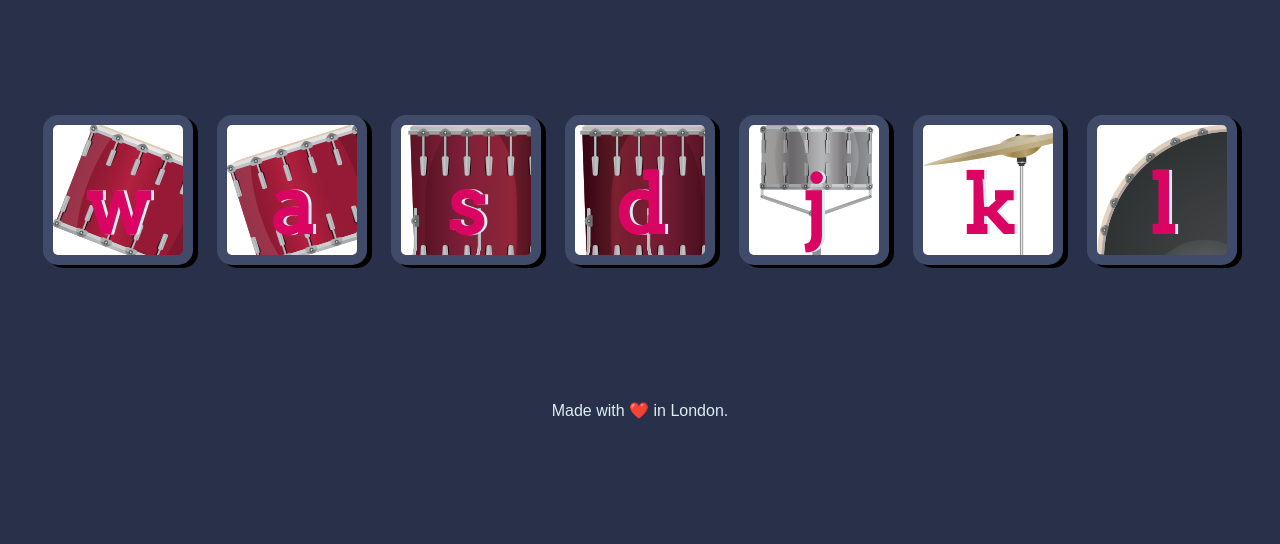
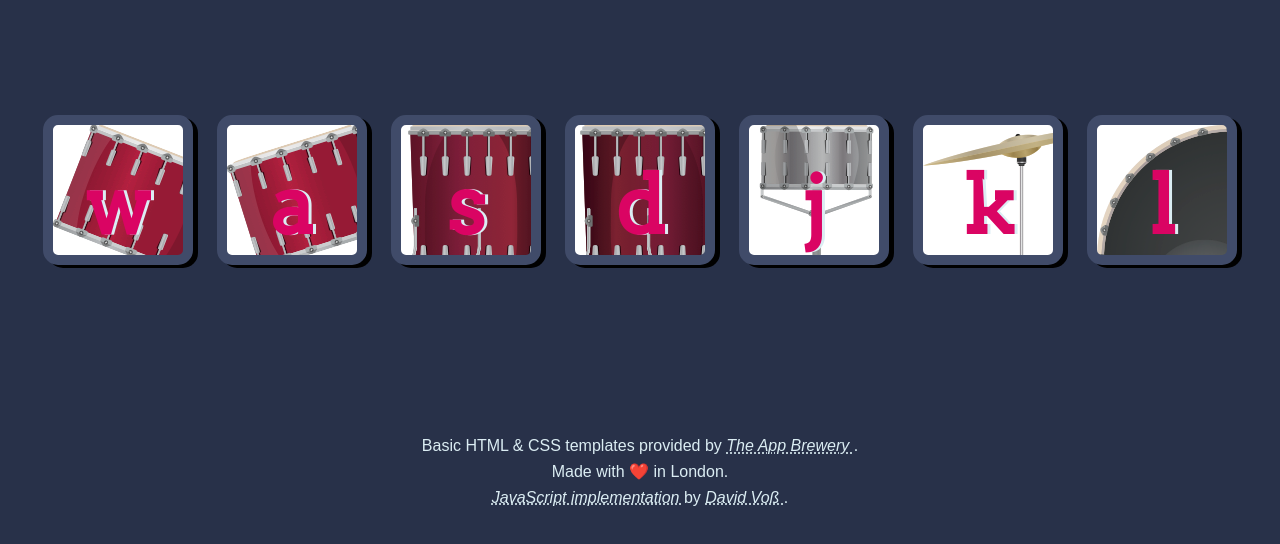
Before and after one commit to David-Voss/Drum-Kit, a plain HTML site: page index.html in a window 1280 px wide. Shown: the part 174-718 px from the top of the page. Drawn offline with Linux system fonts and the light colour scheme.

Commit message:
Restructured the code for final presentation. Created a footer with credits, as well as a README.md file.

```diff
--- a/index.html
+++ b/index.html
@@ -2,7 +2,7 @@
 <html lang="en" dir="ltr">
 
 <head>
-  <meta charset="utf-8">
+  <meta charsset="utf-8">
   <title>Drum Kit</title>
   <link rel="stylesheet" href="styles.css">
   <link href="https://fonts.googleapis.com/css?family=Arvo" rel="stylesheet">
@@ -21,9 +21,35 @@
     <button class="l drum" data-key="l">l</button>
   </div>
 
-
   <footer>
-    Made with ❤️ in London.
+    <div class="credit">
+      <p>
+        Basic HTML & CSS templates provided by
+        <a
+          href="https://appbrewery.com/"
+          title="Visit The App Brewery"
+          target="_blank"
+          rel="noopener noreferrer">
+          The App Brewery
+        </a>.
+        <br>Made with ❤️ in London.
+        <br>
+        <a
+          href="https://github.com/David-Voss/Drum-Kit"
+          title="View project on GitHub"
+          target="_blank"
+          rel="noopener noreferrer">
+          JavaScript implementation
+        </a> by
+        <a
+          href="https://github.com/David-Voss"
+          title="Visit David Voß’s GitHub profile"
+          target="_blank"
+          rel="noopener noreferrer">
+          David Voß
+        </a>.
+      </p>
+    </div>
   </footer>
   <script src="./index.js"></script>
 </body>
--- a/index.js
+++ b/index.js
@@ -1,25 +1,53 @@
+// === DOM REFERENCES & CONSTANTS ===
+
+// Select all drum buttons on the page
 const drumButtons = document.querySelectorAll("button.drum");
 
-// Event listener for all buttons
+
+// === INITIALISATION ===
+
+init();
+
+function init() {
+    registerEventListeners();
+
+    // Ensure buttons are visually reset even when mouse/touch leaves the button before release
+    registerReleaseCleanup("mouseup");
+    registerReleaseCleanup("touchend");
+}
+
+
+// === EVENT LISTENER SETUP ===
+
+// Register all relevant event listeners for each button
+function registerEventListeners() {
     drumButtons.forEach(function (btn) {
+    // Play sound on click
     addButtonListener(btn, "click", setUpSound);
 
+    // Visual feedback on press (mouse or touch)
     addButtonListener(btn, "mousedown", setButtonpressedStyle);
     addButtonListener(btn, "mouseup", setButtonReleasedStyle);
-
     addButtonListener(btn, "touchstart", setButtonpressedStyle);
     addButtonListener(btn, "touchend", setButtonReleasedStyle);
     });
 
-// Event listener for keyboard
+    // Register keyboard-based sound and visual effects
     addDocumentListener(document, "keydown", setButtonpressedStyle);
     addDocumentListener(document, "keyup", setButtonReleasedStyle, addSoundToButtons);
+}
 
-// Falls Maus außerhalb eines Buttons losgelassen wird
-registerReleaseCleanup("mouseup");
-registerReleaseCleanup("touchend");
+// Ensures that all buttons are reset visually even if mouse or touch is released outside the button
+function registerReleaseCleanup(event) {
+    document.addEventListener(event, () => {
+        drumButtons.forEach(setButtonReleasedStyle);
+    });
+}
 
-// Adds sounds to the corresponding buttons
+
+// === LOGIC FUNCTIONS ===
+
+// Plays a sound corresponding to the specified key (e.g. 'w' → Tom-1)
 function addSoundToButtons(switchKey) {
     switch (switchKey) {
         case "w":
@@ -48,30 +76,40 @@ function addSoundToButtons(switchKey) {
     }
 }
 
-// Creates a new audio object and plays it
+// Instantiates a new audio object and plays it
 function initSound(soundSource) {
-    let drumSound = new Audio(soundSource);
+    const drumSound = new Audio(soundSource);
     drumSound.play();
 }
 
-// Auxiliary functions
+
+// === EVENT HANDLERS ===
+
+// Retrieves the assigned key from the clicked button and triggers the associated sound
 function setUpSound(btn) {
     const key = btn.dataset.key;
     addSoundToButtons(key);
 }
 
+// Adds the CSS class '.pressed' when a button is active
 function setButtonpressedStyle(btn) {
     btn.classList.add("pressed");
 }
 
+// Removes the CSS class'.pressed' when a button is released
 function setButtonReleasedStyle(btn) {
     btn.classList.remove("pressed");
 }
 
+
+// === UTILITY FUNCTIONS ===
+
+// Adds an event listener to a button and applies a callback when triggered
 function addButtonListener(element, event, execution) {
     element.addEventListener(event, () => execution(element));
 }
 
+// Creates a global keyboard listener that identifies the pressed button by key and calls callback functions
 function addDocumentListener(element, event, execution, ...additionalExecution) {
     element.addEventListener(event, function (e) {
         const key = e.key.toLowerCase();
@@ -82,9 +120,3 @@ function addDocumentListener(element, event, execution, ...additionalExecution)
         }
     });
 }
-
-function registerReleaseCleanup(event) {
-    document.addEventListener(event, () => {
-        drumButtons.forEach(setButtonReleasedStyle);
-    });
-}
--- a/styles.css
+++ b/styles.css
@@ -8,12 +8,30 @@ h1 {
   color: #DBEDF3;
   font-family: "Arvo", cursive;
   text-shadow: 3px 0 #DA0463;
-
 }
 
 footer {
   color: #DBEDF3;
   font-family: sans-serif;
+  font-size: 16px;
+  padding: 1rem 0;
+}
+
+.credit {
+  text-align: center;
+  line-height: 1.6;
+}
+
+.credit a {
+  color: inherit;
+  font-style: italic;
+  text-decoration: underline dotted;
+}
+
+.credit a:hover,
+.credit a:focus {
+  text-decoration: underline;
+  outline: none;
 }
 
 .w {
@@ -48,15 +66,6 @@ footer {
   margin: 10% auto;
 }
 
-.game-over {
-  background-color: red;
-  opacity: 0.8;
-}
-
-.red {
-  color: red;
-}
-
 .drum {
   outline: none;
   border: 10px solid #404B69;
@@ -76,6 +85,10 @@ footer {
   box-shadow: 5px 3px #000;
 }
 
+.drum:hover {
+  border: 10px solid #DA0463;
+}
+
 .pressed {
   color: #DBEDF3;
   text-shadow: 3px 0 #DA0463;
```
Also changed, not shown: images/screenshots/drum-kit1.png (added), images/screenshots/drum-kit2.png (added), 1 other file. Lines whose indentation alone changed are shown as unchanged.
